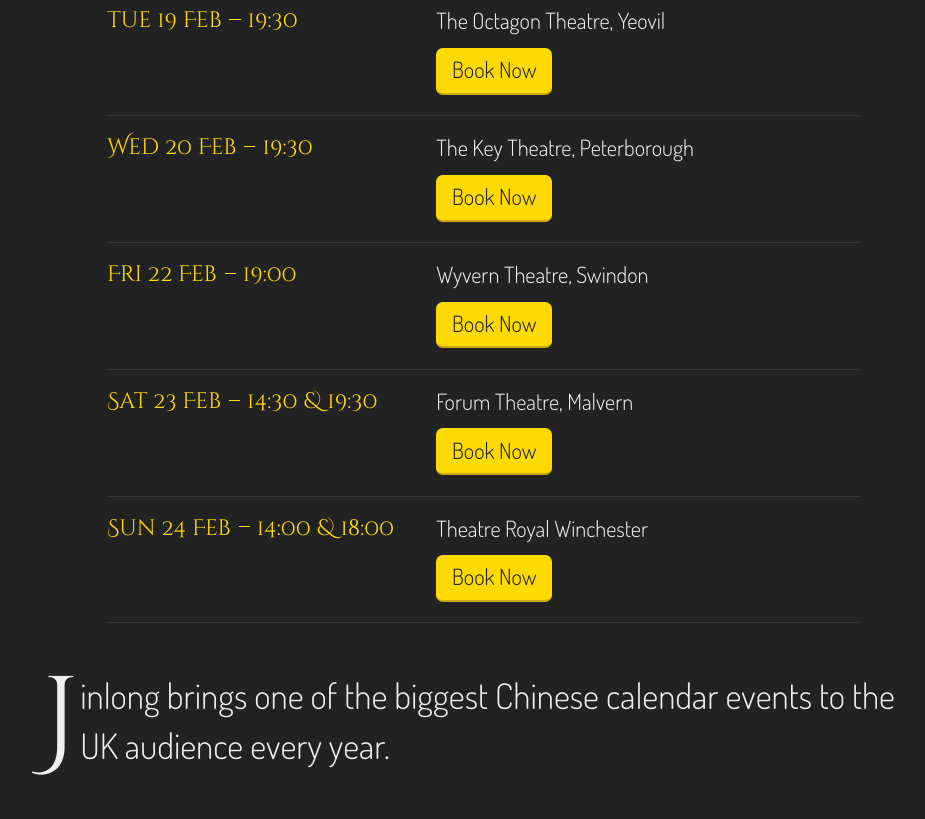
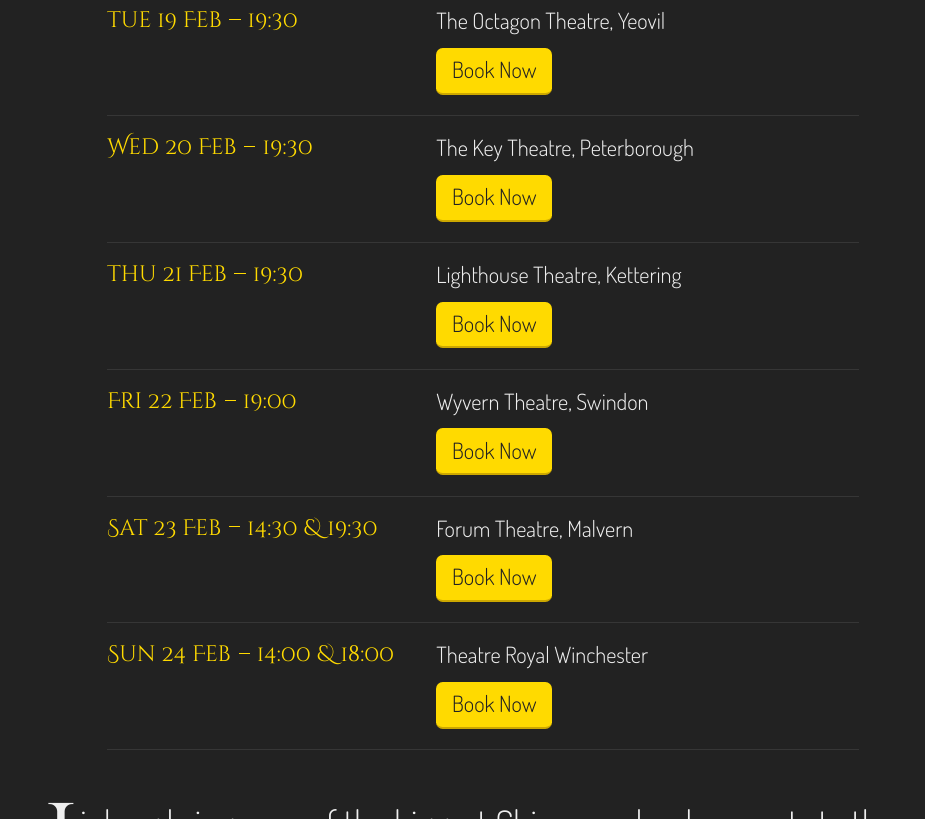
Before and after one commit to JinLongWushu/jinlongwushu, a Jekyll site: the page built from Shows/chinese-new-year-show.html, in a window 1280 px wide and 900 px high, scrolled down 1999 px, cut to the strip 0-819 px from the top of the window. Shown: the whole strip, without its empty margins (157-1082 px from the left). Built offline with Jekyll 4.4.1, drawn with Linux system fonts in a browser that asks for light colours.

Commit message:
amends to cny show dates

```diff
--- a/Shows/chinese-new-year-show.html
+++ b/Shows/chinese-new-year-show.html
@@ -32,7 +32,7 @@
             	<p><span>Sun 3 Feb <em>14:30 & 19:00</em></span>The Stockport Plaza<br> <a href="https://stockportplaza.co.uk/whats-on/chinese-new-year-extravaganza/?fbclid=IwAR2js-_hZ3x-g8CAtPalbEUQnR4lcoF8qGUR1zVTU_O4bLcMKqL_vFFYe1w" class="btn btn-small">Book Now</a></p>
             </li>
             <li>
-            	<p><span>Thu 14 Feb <em>19:30</em></span>Royal Hall, Harrogate<br> <a href="https://sa1.seatadvisor.com/sabo/servlets/TicketRequest?presenter=TLHARROGATE&event=CNY19&eventId=1231256&tck=true&fbclid=IwAR3p0SkzbpF8C6JnIx-ASwkbkr5r5ymeX7AUmAGZFG68aWgixmkvCabLXmE" class="btn btn-small">Book Now</a></p>
+            	<p><span>Thu 14 Feb <em>19:30</em></span>Royal Hall, Harrogate<br> <a href="https://www.harrogatetheatre.co.uk/whats-on/2019-Chinese-New-Year-Extravaganza" class="btn btn-small">Book Now</a></p>
             </li>
             <li>
             	<p><span>Fri 15 Feb <em>19:30</em></span>Mansfield Palace Theatre<br> <a href="https://mansfieldpalacetheatre.ticketsolve.com/shows/873595128?fbclid=IwAR0Gl0vwHC9I1kiOLvNFzHu_MBA48sqNz6k_fXGM6QMKQQHOcQAz2aX5GsM" class="btn btn-small">Book Now</a></p>
@@ -47,7 +47,10 @@
             	<p><span>Tue 19 Feb <em>19:30</em></span>The Octagon Theatre, Yeovil<br> <a href="https://www.octagon-theatre.co.uk/whats-on/all-shows/chinese-new-year-spectacular/7627?fbclid=IwAR0UV1YH0xEfcKoKQvSXUmq74RydM4-gn9hfWv_lt4y2i6WbMn_0OWPhrbg#schedules" class="btn btn-small">Book Now</a></p>
             </li>
             <li>
-            	<p><span>Wed 20 Feb <em>19:30</em></span>The Key Theatre, Peterborough<br> <a href="https://lighthousetheatre.co.uk/event/chinese-new-year-extravaganza/?fbclid=IwAR007rQea4QgH8-SrFnI-qyLFKnz1qXyrrhTptFPO9nN6bbP2I4nPht2DxM" class="btn btn-small">Book Now</a></p>
+            	<p><span>Wed 20 Feb <em>19:30</em></span>The Key Theatre, Peterborough<br> <a href="https://vivacity.org/whatson/theatre-and-arts/chinese-new-year-extravaganza/?fbclid=IwAR3_r1UHeS17HAYnyX5JP1eAePA8c4LAgvkRFa4CjtUyVK22oNw2eCVP1lA" class="btn btn-small">Book Now</a></p>
+            </li>
+            <li>
+            	<p><span>Thu 21 Feb <em>19:30</em></span>Lighthouse Theatre, Kettering<br> <a href="https://lighthousetheatre.co.uk/event/chinese-new-year-extravaganza/?fbclid=IwAR007rQea4QgH8-SrFnI-qyLFKnz1qXyrrhTptFPO9nN6bbP2I4nPht2DxM" class="btn btn-small">Book Now</a></p>
             </li>
             <li>
             	<p><span>Fri 22 Feb <em>19:00</em></span>Wyvern Theatre, Swindon<br> <a href="https://swindontheatres.co.uk/Online/tickets-chinese-new-year-extravaganza-swindon-2019?fbclid=IwAR0eF4Lm7SRTNQ_t1k0wq45FFCReAgbQYLNIYDuC-PLWDvtKfRwh2HwXrh4" class="btn btn-small">Book Now</a></p>
```
Also changed, not shown: 2 other files.
